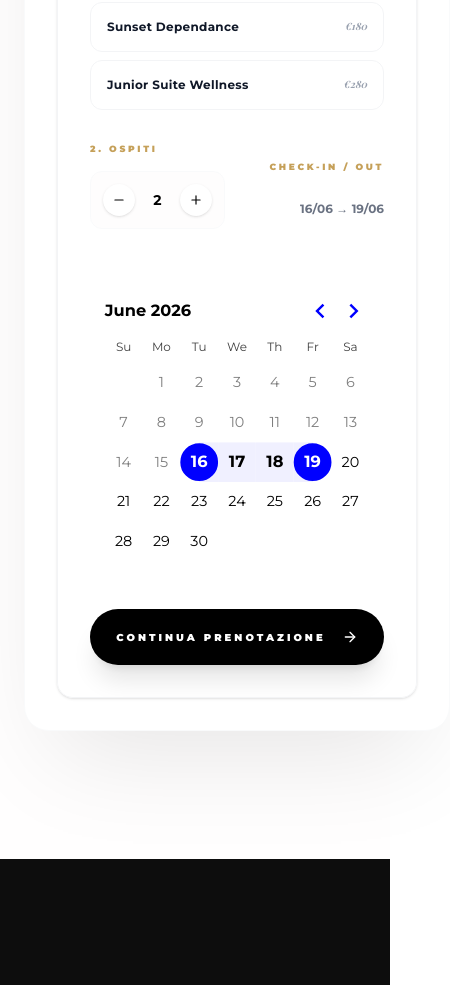
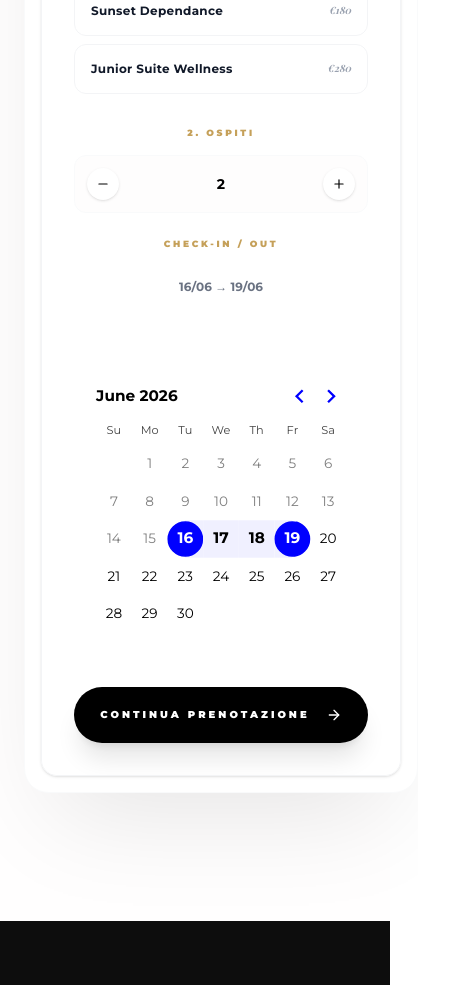
Before and after one commit to sbandicus/hotel-micalosu-site, a Next.js app: page / in a window 390 px wide. Shown: the part 9360-10345 px from the top of the page, 450 px wide, since content can reach past the window. Built offline with nearby package versions, Linux system fonts and the light colour scheme; a web font is replaced by a local one.

Commit message:
Fix responsive issues in BookingSystem: stacked layout on mobile and adjusted scaling

```diff
--- a/src/app/page.tsx
+++ b/src/app/page.tsx
@@ -326,7 +326,7 @@ export default function Home() {
             </div>
             <div className="lg:col-span-7">
               <ScrollReveal delay={0.2} direction="left">
-                <div className="bg-white rounded-3xl p-8 md:p-12 shadow-[0_50px_100px_-30px_rgba(0,0,0,0.1)] border border-gray-50">
+                <div className="bg-white rounded-3xl p-4 sm:p-8 md:p-12 shadow-[0_50px_100px_-30px_rgba(0,0,0,0.1)] border border-gray-50">
                   <BookingSystem />
                 </div>
               </ScrollReveal>
--- a/src/components/BookingSystem.tsx
+++ b/src/components/BookingSystem.tsx
@@ -133,9 +133,9 @@ export default function BookingSystem() {
                 </div>
               </div>
 
-              <div className="grid grid-cols-2 gap-6">
+              <div className="grid grid-cols-1 sm:grid-cols-2 gap-6">
                 <div>
-                  <label className="block text-[9px] font-black uppercase tracking-[0.3em] text-gold mb-4">2. Ospiti</label>
+                  <label className="block text-[9px] font-black uppercase tracking-[0.3em] text-gold mb-4 text-center sm:text-left">2. Ospiti</label>
                   <div className="flex items-center justify-between p-3 bg-beige/50 rounded-xl border border-gray-50">
                     <button onClick={() => setGuests(Math.max(1, guests - 1))} className="w-8 h-8 rounded-full bg-white flex items-center justify-center shadow-sm hover:text-gold transition-colors"><Minus size={14} /></button>
                     <span className="font-bold text-sm">{guests}</span>
@@ -143,7 +143,7 @@ export default function BookingSystem() {
                   </div>
                 </div>
                 <div className="flex flex-col justify-end">
-                    <div className="text-right">
+                    <div className="text-center sm:text-right">
                         <span className="block text-[9px] font-black uppercase tracking-[0.3em] text-gold mb-4">Check-in / Out</span>
                         <div className="text-xs font-bold text-gray-500 py-3">
                             {range?.from ? format(range.from, 'dd/MM') : '--'} → {range?.to ? format(range.to, 'dd/MM') : '--'}
@@ -152,13 +152,15 @@ export default function BookingSystem() {
                 </div>
               </div>
 
-              <div className="flex justify-center pt-4 scale-90 lg:scale-100">
+              <div className="flex justify-center pt-4 overflow-x-auto max-w-full">
+                <div className="scale-[0.85] sm:scale-95 lg:scale-100 origin-center">
                   <DayPicker
                     mode="range"
                     selected={range}
                     onSelect={setRange}
                     disabled={{ before: new Date() }}
                   />
+                </div>
               </div>
 
               <button
```
Lines whose indentation alone changed are shown as unchanged.
